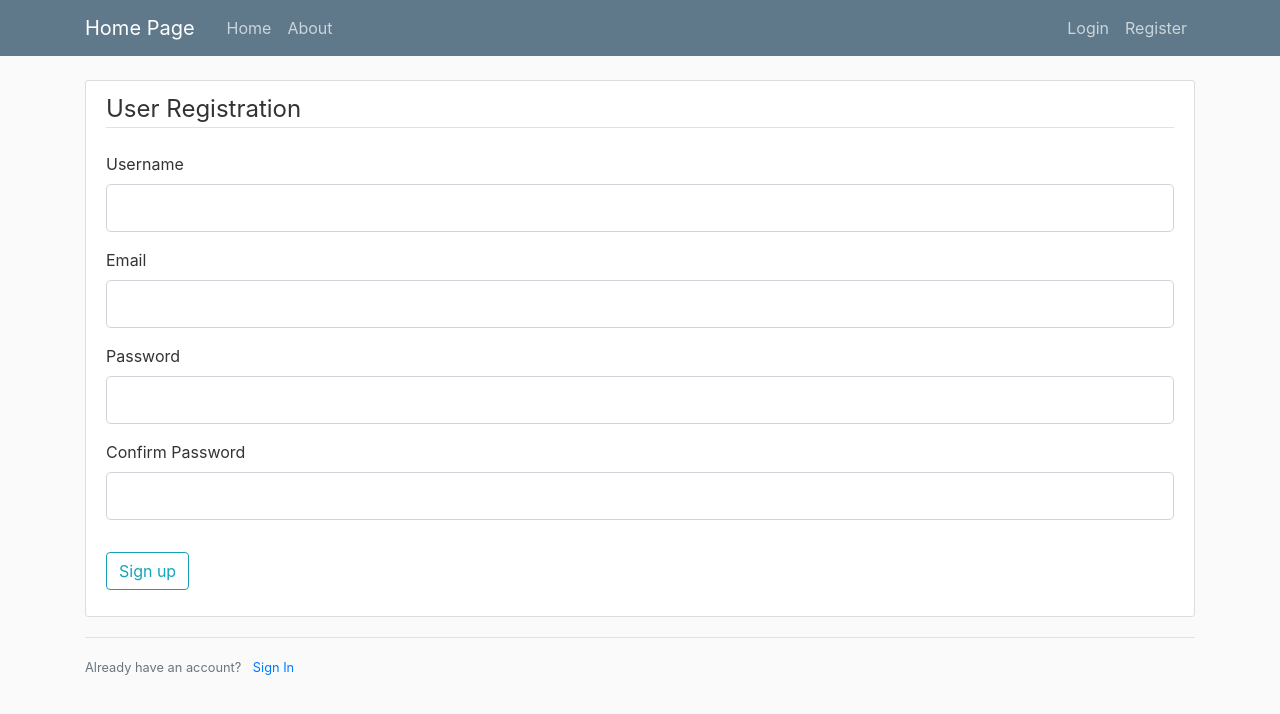
After one commit to a-phung/internhacks-team11, a Flask app: page /register in a window 1280 px wide. The commit adds this page. Shown: the top 714 px of the page. Run offline with Flask 2, Linux system fonts and the light colour scheme; some libraries are stand-ins or nearby versions.

Commit message:
Added login.html and register.html. Added registration and login verification. Added new routes.

```diff
--- /dev/null
+++ b/forms.py
@@ -0,0 +1,18 @@
+from flask_wtf import FlaskForm
+from wtforms import StringField, PasswordField, SubmitField, BooleanField
+from wtforms.validators import DataRequired, Length, Email, EqualTo
+
+
+class RegistrationForm(FlaskForm):  # Python classes representative of forms automatically converted to HTML
+    username = StringField("Username", validators=[DataRequired(), Length(min=2, max=20)])
+    email = StringField("Email", validators=[DataRequired(), Email()])
+    password = PasswordField("Password", validators=[DataRequired()])
+    confirm_password = PasswordField("Confirm Password", validators=[DataRequired(), EqualTo("password")])
+    submit = SubmitField("Sign up")
+
+
+class LoginForm(FlaskForm):
+    email = StringField("Email", validators=[DataRequired(), Email()])
+    password = PasswordField("Password", validators=[DataRequired()])
+    remember = BooleanField("Remember Me")  # Cookie to remember that user is logged in
+    submit = SubmitField("Sign up")
--- a/server.py
+++ b/server.py
@@ -1,6 +1,9 @@
-from flask import Flask, render_template, url_for
+from flask import Flask, render_template, url_for, flash, redirect
+from forms import RegistrationForm, LoginForm
 
 app = Flask(__name__)  # Instantiates flask application
+
+app.config["SECRET_KEY"] = "af1fad958cb13759f8627cc704452326"  # Will protect against modifying cookies
 
 
 @app.route("/")
@@ -13,5 +16,26 @@ def about():
     return render_template("about.html", title="About")
 
 
+@app.route("/register", methods=["GET", "POST"])
+def register():
+    form = RegistrationForm()
+    if form.validate_on_submit():
+        flash(f"Account created for {form.username.data}!", "success")
+        return redirect(url_for("home"))
+    return render_template("register.html", title="Registration", form=form)
+
+
+@app.route("/login", methods=["GET", "POST"])
+def login():
+    form = LoginForm()
+    if form.validate_on_submit():
+        # TODO: Connect to database to verify login
+        flash("You are now logged in!", "success")
+        return redirect(url_for("home"))
+        # Else:
+        #     flash("Login Unsuccessful. Please check username and password", "danger")
+    return render_template("login.html", title="Login", form=form)
+
+
 if __name__ == "__main__":
     app.run(debug=True)
--- a/templates/layout.html
+++ b/templates/layout.html
@@ -28,13 +28,13 @@
           </button>
           <div class="collapse navbar-collapse" id="navbarToggle">
             <div class="navbar-nav mr-auto">
-              <a class="nav-item nav-link" href="/">Home</a>
-              <a class="nav-item nav-link" href="/about">About</a>
+              <a class="nav-item nav-link" href="{{ url_for("home") }}">Home</a>
+              <a class="nav-item nav-link" href="{{ url_for("about") }}">About</a>
             </div>
             <!-- Navbar Right Side -->
             <div class="navbar-nav">
-              <a class="nav-item nav-link" href="/login">Login</a>
-              <a class="nav-item nav-link" href="/register">Register</a>
+              <a class="nav-item nav-link" href="{{ url_for("login") }}">Login</a>
+              <a class="nav-item nav-link" href="{{ url_for("register") }}">Register</a>
             </div>
           </div>
         </div>
@@ -44,6 +44,17 @@
 
     <!-- Main HTML body -->
     <div class="container">
+        <!-- Flash message start -->
+        {% with messages = get_flashed_messages(with_categories=true) %}
+            {% if messages %}
+                {% for category, message in messages %}
+                    <div class="alert alert-{{ category }}">
+                        {{ message }}
+                    </div>
+                {% endfor %}
+            {% endif %}
+        {% endwith %}
+        <!-- Flash message end -->
         {% block content %}{% endblock %}
     </div>
     <!-- Main HTML body end -->
--- /dev/null
+++ b/templates/register.html
@@ -0,0 +1,79 @@
+{% extends "layout.html" %}
+{% block content %}
+    <div class="content-section">  <!--Located in main.css to style the class-->
+        <form method="POST" action="">
+            {{ form.hidden_tag() }}  <!--Adds CSRF token-->
+            <fieldset class="form-group">
+                <legend class="border-bottom mb-4">User Registration</legend>
+                <div class="form-group">
+                    {{ form.username.label(class="form-control-label") }}
+                    <!--Form error validation-->
+                    {% if form.username.errors %}
+                        {{ form.username(class="form-control form-control-lg is-invalid") }}
+                        <div class="invalid-feedback">
+                            {% for error in form.username.errors %}
+                                <span>{{ error }}</span>
+                            {% endfor %}
+                        </div>
+                    {% else %}
+                        {{ form.username(class="form-control form-control-lg") }}
+                    {% endif %}
+                    <!--Form error validation end-->
+                </div>
+                <div class="form-group">
+                    {{ form.email.label(class="form-control-label") }}
+                    <!--Form error validation-->
+                    {% if form.email.errors %}
+                        {{ form.email(class="form-control form-control-lg is-invalid") }}
+                        <div class="invalid-feedback">
+                            {% for error in form.email.errors %}
+                                <span>{{ error }}</span>
+                            {% endfor %}
+                        </div>
+                    {% else %}
+                        {{ form.email(class="form-control form-control-lg") }}
+                    {% endif %}
+                    <!--Form error validation end-->
+                </div>
+                <div class="form-group">
+                    {{ form.password.label(class="form-control-label") }}
+                    <!--Form error validation-->
+                    {% if form.password.errors %}
+                        {{ form.password(class="form-control form-control-lg is-invalid") }}
+                        <div class="invalid-feedback">
+                            {% for error in form.password.errors %}
+                                <span>{{ error }}</span>
+                            {% endfor %}
+                        </div>
+                    {% else %}
+                        {{ form.password(class="form-control form-control-lg") }}
+                    {% endif %}
+                    <!--Form error validation end-->
+                </div>
+                <div class="form-group">
+                    {{ form.confirm_password.label(class="form-control-label") }}
+                    <!--Form error validation-->
+                    {% if form.confirm_password.errors %}
+                        {{ form.confirm_password(class="form-control form-control-lg is-invalid") }}
+                        <div class="invalid-feedback">
+                            {% for error in form.confirm_password.errors %}
+                                <span>{{ error }}</span>
+                            {% endfor %}
+                        </div>
+                    {% else %}
+                        {{ form.confirm_password(class="form-control form-control-lg") }}
+                    {% endif %}
+                    <!--Form error validation end-->
+                </div>
+            </fieldset>
+            <div class="form-group">
+                {{ form.submit(class="btn btn-outline-info") }}
+            </div>
+        </form>
+    </div>
+    <div class="border-top pt-3">
+        <small class="text-muted">
+            Already have an account? <a class="ml-2" href="{{ url_for("login") }}">Sign In</a>
+        </small>
+    </div>
+{% endblock content%}
```
Also changed, not shown: templates/login.html (added, +58 -0 lines).
